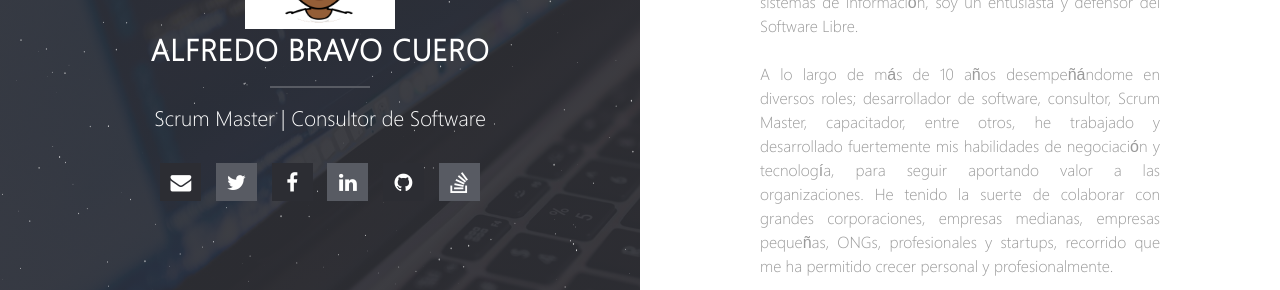
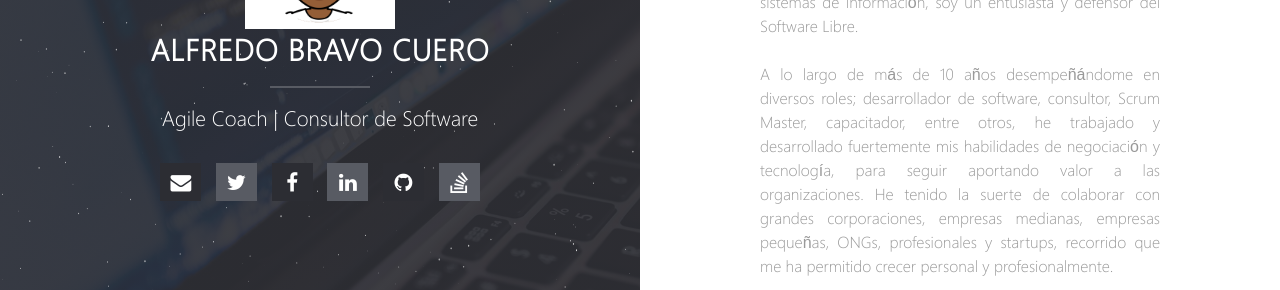
Before and after one commit to abracu/abracu.github.io, a Jekyll site: the page built from index.md, in a window 1280 px wide. Shown: the part 410-700 px from the top of the page. Built offline with Jekyll 4.4.1, drawn with Linux system fonts in a browser that asks for light colours; our own code applies the rules of GitHub Pages for plain Markdown files.

Commit message:
Update _config.yml

```diff
--- a/_config.yml
+++ b/_config.yml
@@ -1,6 +1,6 @@
 # Site
 title: Alfredo Bravo Cuero
-description: Scrum Master | Consultor de Software
+description: Agile Coach | Consultor de Software
 url: http://alfredobravocuero.co
 logo: halve.png                                       # Site logo
 locale: es_es
```
